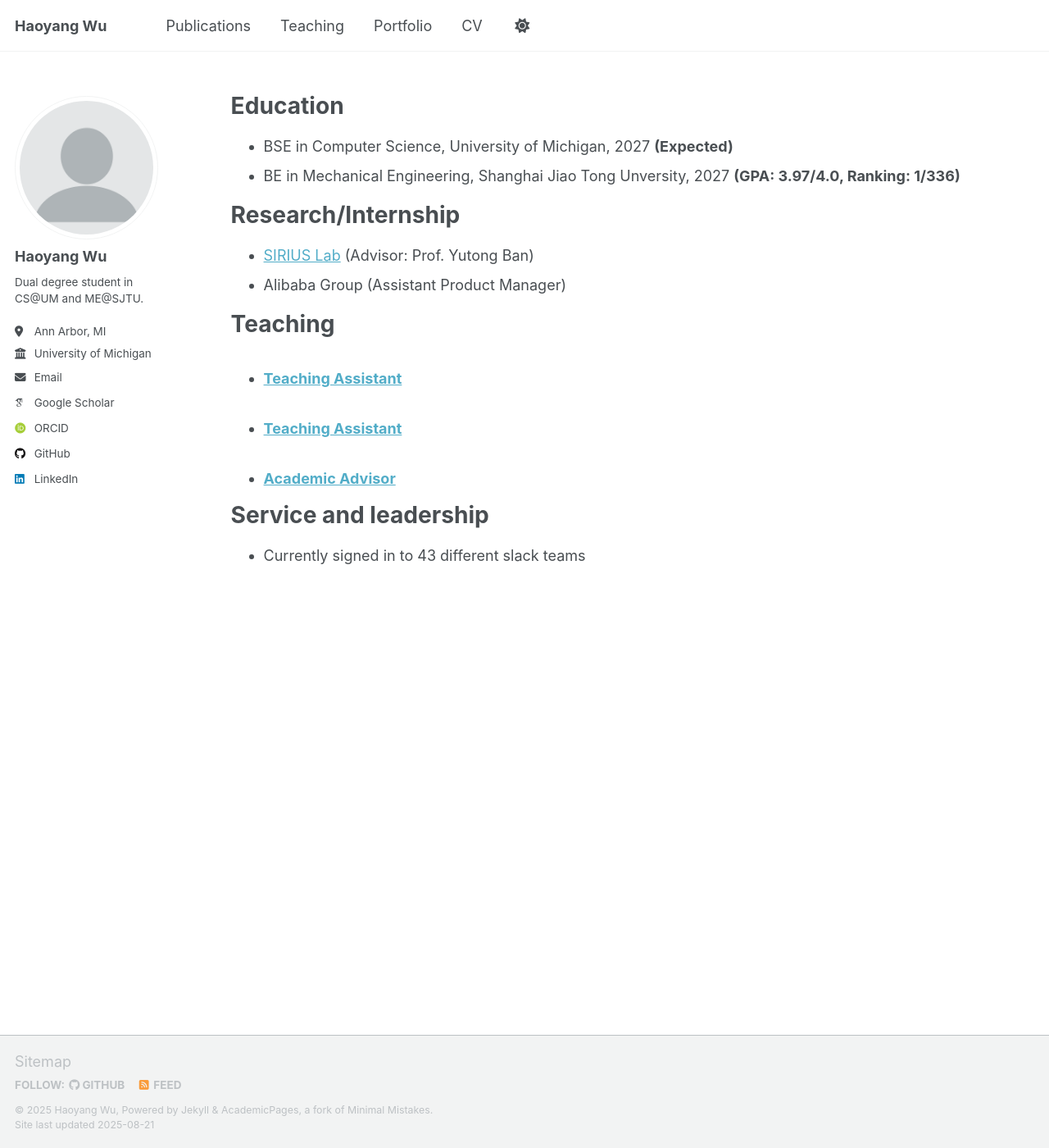
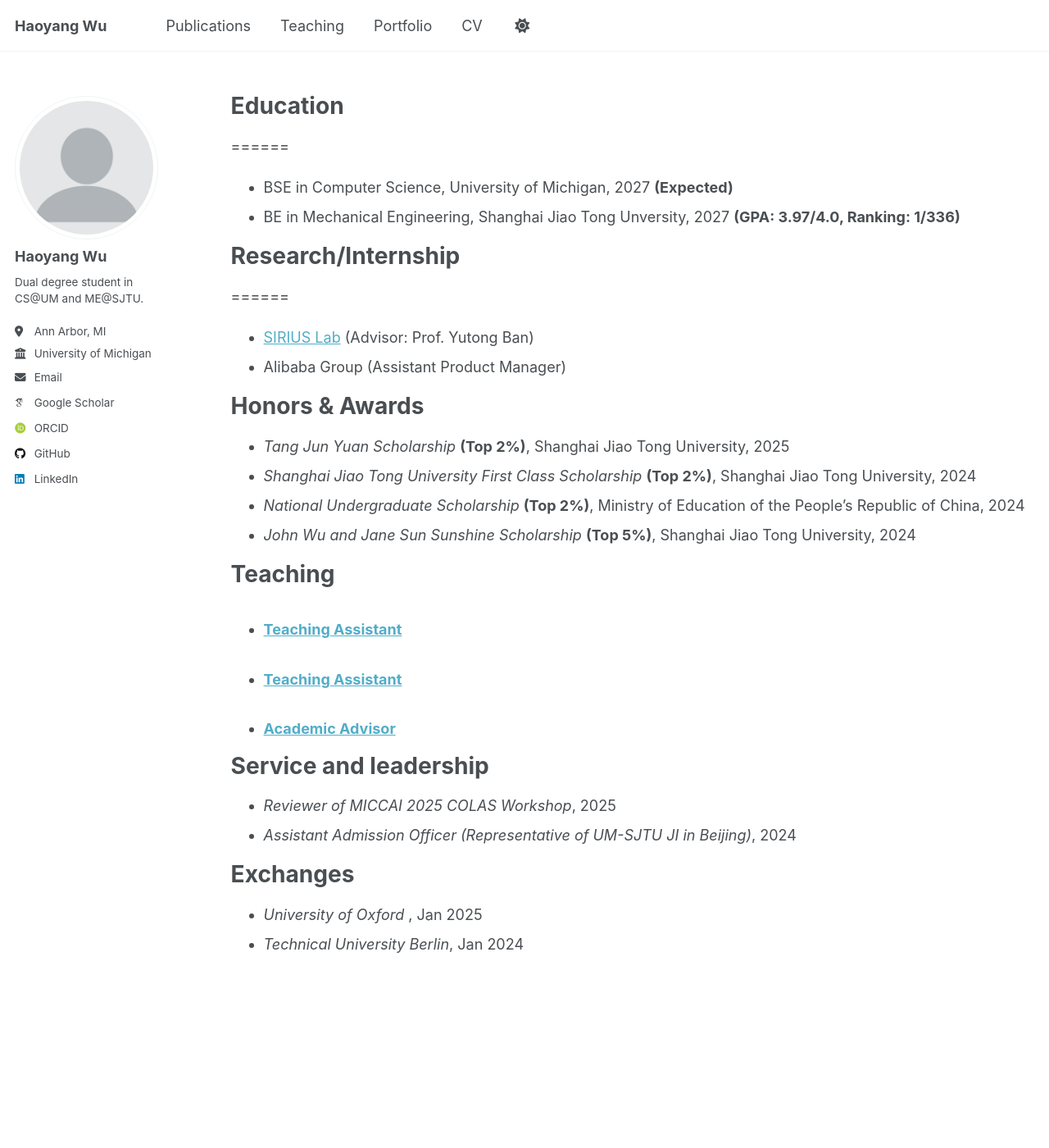
Before and after one commit to William-HYWu/William-HYWu.github.io, a Jekyll site: the page built from _pages/cv.md, in a window 1280 px wide and 1400 px high. Shown: the whole window at 82% size. Built offline with Jekyll 4.4.1, drawn with Linux system fonts in a browser that asks for light colours; some web fonts are replaced; a script that is not in the unit is left out.

Commit message:
modify cv

```diff
--- a/_pages/cv.md
+++ b/_pages/cv.md
@@ -8,22 +8,31 @@ redirect_from:
 
 {% include base_path %}
 
-Education
+# Education
 ======
 * BSE in Computer Science, University of Michigan, 2027 **(Expected)**
 * BE in Mechanical Engineering, Shanghai Jiao Tong Unversity, 2027 **(GPA: 3.97/4.0, Ranking: 1/336)**
 
-Research/Internship
+# Research/Internship
 ======
 * [SIRIUS Lab](https://banyutong.github.io/sirius_lab_website/index.html#research) (Advisor: Prof. Yutong Ban)
 * Alibaba Group (Assistant Product Manager)
 
-Teaching
-======
+# Honors & Awards
+- _Tang Jun Yuan Scholarship_ **(Top 2%)**, Shanghai Jiao Tong University, 2025
+- _Shanghai Jiao Tong University First Class Scholarship_ **(Top 2%)**, Shanghai Jiao Tong University, 2024
+- _National Undergraduate Scholarship_ **(Top 2%)**, Ministry of Education of the People's Republic of China, 2024
+- _John Wu and Jane Sun Sunshine Scholarship_ **(Top 5%)**, Shanghai Jiao Tong University, 2024
+
+# Teaching
   <ul>{% for post in site.teaching reversed %}
     {% include archive-single-cv.html %}
   {% endfor %}</ul>
 
-Service and leadership
-======
-* Currently signed in to 43 different slack teams
+# Service and leadership
+- _Reviewer of MICCAI 2025 COLAS Workshop_, 2025
+- _Assistant Admission Officer (Representative of UM-SJTU JI in Beijing)_, 2024
+
+# Exchanges
+- _University of Oxford_ , Jan 2025
+- _Technical University Berlin_, Jan 2024
```
